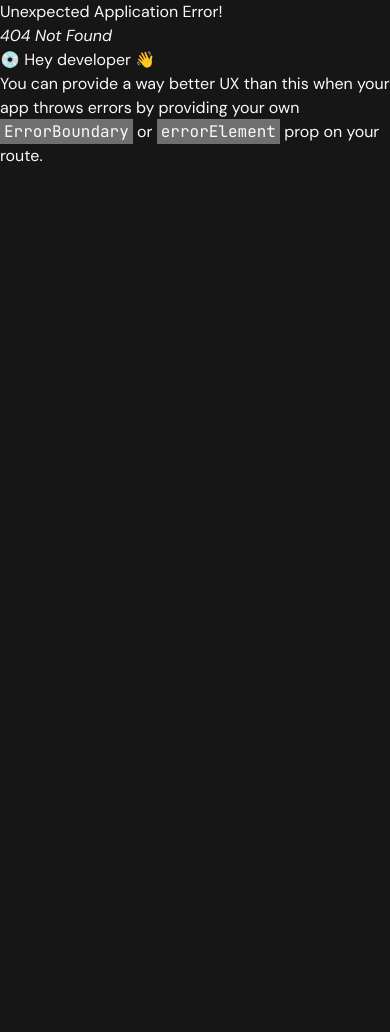
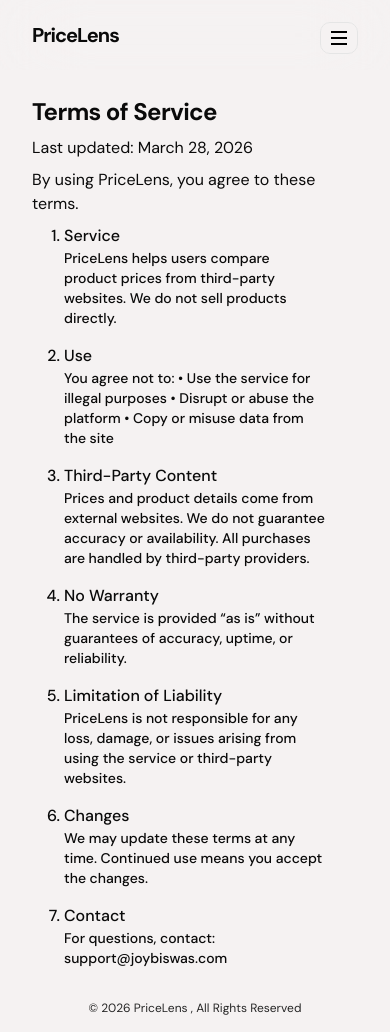
Before and after one commit to TerminalWarlord/PriceLens-Frontend, a React (Vite) app: page /terms-of-use in a window 390 px wide. Before the commit this address had no page. Before the commit the page ends 844 px from the top, so only its background shows below. Built offline with nearby package versions, Linux system fonts and the light colour scheme.

Commit message:
feat(ui): add error boundary, footer, and legal pages
- add error boundary
- add trending keywords section
- improve layout
- fix GitHub link (point to backend repo)
- improve search bar responsiveness on small screens
- add footer component
- add static disclaimer and terms pages

```diff
--- a/src/App.tsx
+++ b/src/App.tsx
@@ -1,28 +1,40 @@
 import { ThemeProvider } from './components/theme-provider';
 import { createBrowserRouter, RouterProvider } from "react-router-dom";
 import Home from './components/pages/Home';
-import Header from './components/layout/Header';
+import Layout from './components/layout/Layout';
 import SearchPage from './components/pages/SearchPage';
 import { Toaster } from './components/ui/sonner';
+import NotFound from './components/pages/NotFound';
+import TermsOfUse from './components/pages/TermsOfUse';
+import Disclaimer from './components/pages/Disclaimer';
 
 const router = createBrowserRouter([
   {
     path: '/',
-    element: <Header />,
+    element: <Layout />,
+    errorElement: <NotFound />,
     children: [
       {
         index: true,
         element: <Home />
       },
       {
-        path: '/search',
+        path: 'search',
         element: <SearchPage />
+      },
+      {
+        path: 'terms-of-use',
+        element: <TermsOfUse />
+      },
+      {
+        path: 'disclaimer',
+        element: <Disclaimer />
       }
     ]
   }
 ])
 function App() {
-  return <ThemeProvider defaultTheme="dark" storageKey="vite-ui-theme">
+  return <ThemeProvider defaultTheme="light" storageKey="vite-ui-theme">
     <RouterProvider router={router} />
     <Toaster />
   </ThemeProvider >
--- a/src/components/SearchBar.tsx
+++ b/src/components/SearchBar.tsx
@@ -31,7 +31,7 @@
         <div
             className={cn(`
             rounded-4xl flex
-            h-14 w-2/6
+            h-14 w-full md:w-3/6 lg:w-3/6
             bg-white dark:bg-black
             focus-within:ring-1
             focus-within:ring-blue-400
--- /dev/null
+++ b/src/components/layout/Footer.tsx
@@ -0,0 +1,10 @@
+
+const Footer = () => {
+  return (
+    <footer className="my-4">
+      <h6 className="text-xs text-center text-neutral-800 dark:text-neutral-400">&copy; 2026 PriceLens , All Rights Reserved</h6>
+    </footer>
+  )
+}
+
+export default Footer
--- a/src/components/layout/Header.tsx
+++ b/src/components/layout/Header.tsx
@@ -1,4 +1,4 @@
-import { Link, Outlet } from "react-router-dom"
+import { Link } from "react-router-dom"
 import Menu from "./Menu"
 import { Sheet, SheetContent, SheetHeader, SheetTitle, SheetTrigger } from "../ui/sheet"
 import { Button } from "../ui/button"
@@ -42,9 +42,7 @@
                     </div>
                 </nav>
             </header>
-            <main className="px-8 mt-16">
-                <Outlet />
-            </main>
+
         </>
     )
 }
--- /dev/null
+++ b/src/components/layout/Layout.tsx
@@ -0,0 +1,17 @@
+import { Outlet } from 'react-router-dom'
+import Footer from './Footer'
+import Header from './Header'
+
+const Layout = () => {
+    return (
+        <>
+            <Header />
+            <main className="px-8 mt-16">
+                <Outlet />
+            </main>
+            <Footer />
+        </>
+    )
+}
+
+export default Layout
--- a/src/components/layout/Menu.tsx
+++ b/src/components/layout/Menu.tsx
@@ -7,9 +7,9 @@
         <>
             <Link to={'/terms-of-use'}>Terms of use</Link>
             <Link to={'/disclaimer'}>Disclaimer</Link>
-            <Link to={'/privacy-policy'}>Privacy Policy</Link>
+            {/* <Link to={'/privacy-policy'}>Privacy Policy</Link> */}
             <div className='flex items-center space-x-3'>
-                <a href="https://github.com/TerminalWarlord/PriceLens-Frontend"><IconBrandGithub className="w-5 h-5" /></a>
+                <a href="https://github.com/TerminalWarlord/PriceLens"><IconBrandGithub className="w-5 h-5" /></a>
                 <ModeToggle />
             </div>
         </>
--- /dev/null
+++ b/src/components/pages/Disclaimer.tsx
@@ -0,0 +1,54 @@
+
+export const DISCLAIMER_ITEMS = [
+  {
+    title: "No Guarantee of Accuracy",
+    desc: "We strive to keep information up to date, but we do not guarantee that product details, prices, or availability are accurate or complete."
+  },
+  {
+    title: "Third-Party Responsibility",
+    desc: `All products, prices, and transactions are handled by third-party websites.
+
+PriceLens is not responsible for:
+•  Purchases or transactions
+•  Product quality or warranties
+•  Issues with third-party services`
+  },
+  {
+    title: "No Professional Advice",
+    desc: "The information on PriceLens is for general informational purposes only and should not be considered financial, commercial, or professional advice."
+  },
+  {
+    title: "Use at Your Own Risk",
+    desc: "You use PriceLens at your own risk. We are not liable for any losses or damages resulting from the use of our service."
+  },
+  {
+    title: "Changes",
+    desc: "We may update this disclaimer at any time. Continued use means you accept the changes."
+  },
+  {
+    title: "Contact",
+    desc: "For questions, contact: support@joybiswas.com"
+  }
+];
+
+const Disclaimer = () => {
+  return (
+    <div className="flex flex-col mt-24 mb-8  min-h-[calc(100vh-14rem)] space-y-2">
+      <h1 className="text-2xl tracking-tight font-bold">Disclaimer</h1>
+      <p>Last updated: March 28, 2026</p>
+      <p>PriceLens provides product pricing and information for comparison purposes only.</p>
+      <ul className="list-decimal px-8 flex flex-col space-y-4">
+        {DISCLAIMER_ITEMS.map(item => {
+          return <li className="font-medium ">
+            <span className="text-md md:text-lg font-medium">{item.title}</span>
+            <p className="text-sm md:font-normal whitespace-pre-line">
+              {item.desc}
+            </p>
+          </li>
+        })}
+      </ul>
+    </div>
+  )
+}
+
+export default Disclaimer
--- a/src/components/pages/Home.tsx
+++ b/src/components/pages/Home.tsx
@@ -1,16 +1,36 @@
-import { IconSearch } from '@tabler/icons-react'
+import { IconSearch, IconTrendingUp } from '@tabler/icons-react'
 import SearchBar from '../SearchBar'
+import { Link } from 'react-router-dom'
+
+const TRENDING_KEYWORD = [
+    "Macbook Neo",
+    "RAM",
+    "Mac Mini",
+    "Airpods",
+]
 
 const Home = () => {
     return (
-        <div className='flex items-center flex-col justify-center h-screen'>
+        <div className='flex items-center flex-col justify-center h-[calc(100vh-8rem)]'>
             <h1 className="text-4xl font-bold leading-10 flex items-center">
                 <IconSearch className='text-blue-600 w-8 h-8' />
                 <span className='pl-2 text-neutral-900 tracking-tight dark:text-neutral-200'>Price</span>
                 <span className='text-blue-600 tracking-tight'>Lens</span>
             </h1>
-            <p className='text-neutral-500 text-sm my-4'>Compare tech prices across Bangladesh, find the best deal instantly.</p>
+            <p className='text-neutral-500 text-sm my-4 text-center'>Compare tech prices across Bangladesh, find the best deal instantly.</p>
             <SearchBar />
+            <div className='flex space-x-2 items-center my-2 dark:text-neutral-500  text-neutral-600'>
+                <IconTrendingUp />
+                {TRENDING_KEYWORD.map(keyword => {
+                    return <Link
+                        to={`/search?${keyword}`}
+                        key={keyword}
+                        className='text-xs border px-2 h-fit py-0.5 rounded-lg bg-neutral-100 dark:bg-neutral-800 '
+                    >
+                        {keyword}
+                    </Link>
+                })}
+            </div>
         </div>
     )
 }
--- /dev/null
+++ b/src/components/pages/NotFound.tsx
@@ -0,0 +1,19 @@
+import { IconMoodEmpty } from "@tabler/icons-react"
+import Footer from "../layout/Footer"
+import Header from "../layout/Header"
+
+const NotFound = () => {
+    return (
+        <div>
+            <Header />
+            <div className="mt-16 h-[calc(100vh-8rem)] flex flex-col items-center justify-center">
+                <IconMoodEmpty className="w-15 h-15 my-4" />
+                <h1 className="font-mono text-6xl">404</h1>
+                <p className="tracking-widest">Not Found</p>
+            </div>
+            <Footer />
+        </div >
+    )
+}
+
+export default NotFound
--- a/src/components/pages/SearchPage.tsx
+++ b/src/components/pages/SearchPage.tsx
@@ -12,7 +12,8 @@
 import ManageFilters from "../search/ManageFilters"
 import Pagination from "../Pagination"
 
-const BACKEND_URL = 'http://localhost:6011'
+const BACKEND_URL = 'https://api-pricelens.joybiswas.com'
+
 const fetcher = async (urlPath: string) => {
     try {
         const r = await fetch(BACKEND_URL + urlPath);
@@ -45,7 +46,7 @@
     }, [error]);
     return (
         <div>
-            <SearchBar className="w-full mt-20" />
+            <SearchBar className="w-full! mt-20" />
             <div className="grid grid-cols-1 md:grid-cols-[1fr_6fr] w-full">
                 <div className="hidden md:block">
                     <SearchFilterBox />
--- /dev/null
+++ b/src/components/pages/TermsOfUse.tsx
@@ -0,0 +1,58 @@
+
+const TERMS = [
+  {
+    title: 'Service',
+    desc: 'PriceLens helps users compare product prices from third-party websites. We do not sell products directly.'
+  },
+  {
+    title: 'Use',
+    desc: `You agree not to:
+	•	Use the service for illegal purposes
+	•	Disrupt or abuse the platform
+	•	Copy or misuse data from the site`
+  },
+  {
+    title: 'Third-Party Content',
+    desc: `Prices and product details come from external websites. We do not guarantee accuracy or availability.
+
+All purchases are handled by third-party providers.`
+  },
+  {
+    title: 'No Warranty',
+    desc: 'The service is provided “as is” without guarantees of accuracy, uptime, or reliability.'
+  },
+  {
+    title: 'Limitation of Liability',
+    desc: 'PriceLens is not responsible for any loss, damage, or issues arising from using the service or third-party websites.'
+  },
+  {
+    title: 'Changes',
+    desc: 'We may update these terms at any time. Continued use means you accept the changes.'
+  },
+  {
+    title: 'Contact',
+    desc: 'For questions, contact: support@joybiswas.com'
+  }
+]
+
+const TermsOfUse = () => {
+  return (
+    <div className="flex flex-col mt-24 mb-8  min-h-[calc(100vh-14rem)] space-y-2">
+      <h1 className="text-2xl tracking-tight font-bold">Terms of Service</h1>
+      <p>Last updated: March 28, 2026</p>
+      <p>By using PriceLens, you agree to these terms.</p>
+      <ul className="list-decimal px-8 flex flex-col space-y-4">
+        {TERMS.map(term => {
+          return <li className="font-medium">
+            <span className="text-md md:text-lg font-medium">{term.title}</span>
+            <p className="text-sm md:font-normal">
+              {term.desc}
+            </p>
+          </li>
+        })}
+      </ul>
+    </div>
+  )
+}
+
+export default TermsOfUse
```
